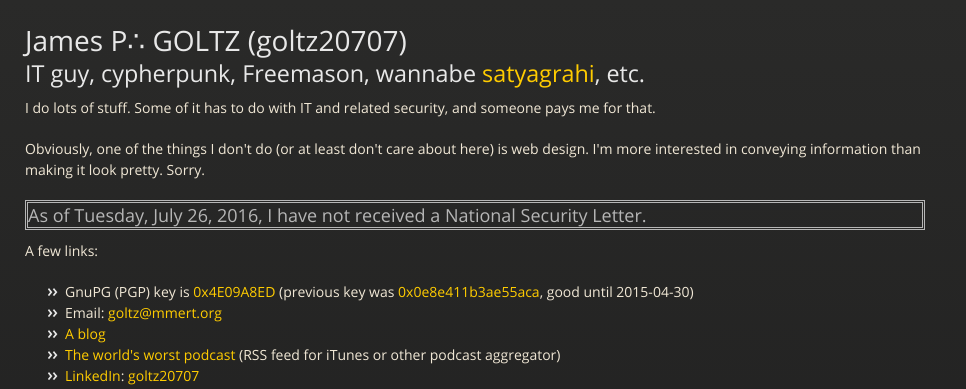
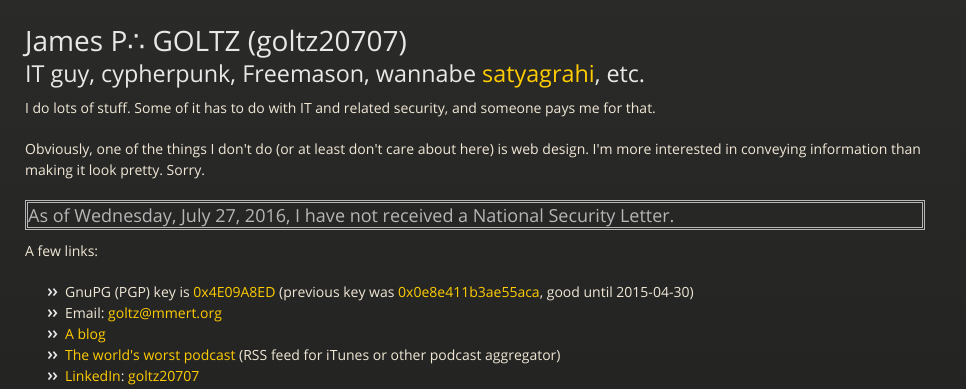
Before and after one commit to goltz20707/goltz20707.github.io, a Jekyll site: the page built from index.html, in a window 1280 px wide. Shown: the top 389 px of the page, without its empty margins (0-966 px from the left). Built offline with Jekyll 4.4.1, drawn with Linux system fonts in a browser that asks for light colours.

Commit message:
Update nsl.html

```diff
--- a/_includes/nsl.html
+++ b/_includes/nsl.html
@@ -3,6 +3,6 @@ date '+%A, %B %e, %Y,'
  -->
 <h3 style="border: double">As of
 
-Tuesday, July 26, 2016,
+Wednesday, July 27, 2016,
 
 I have not received a National Security Letter.</h3>
```
